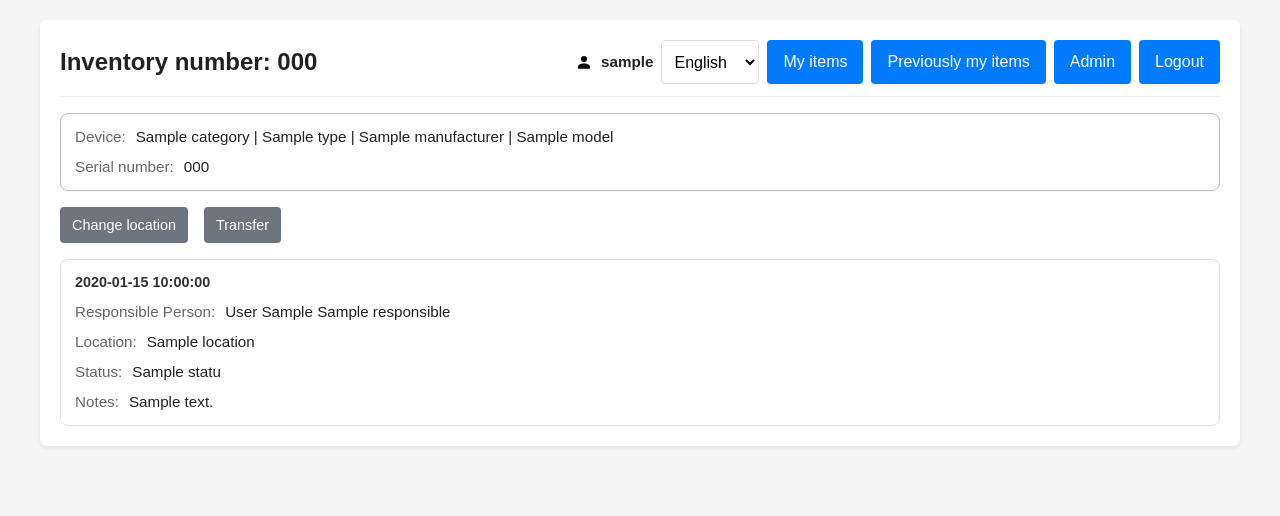
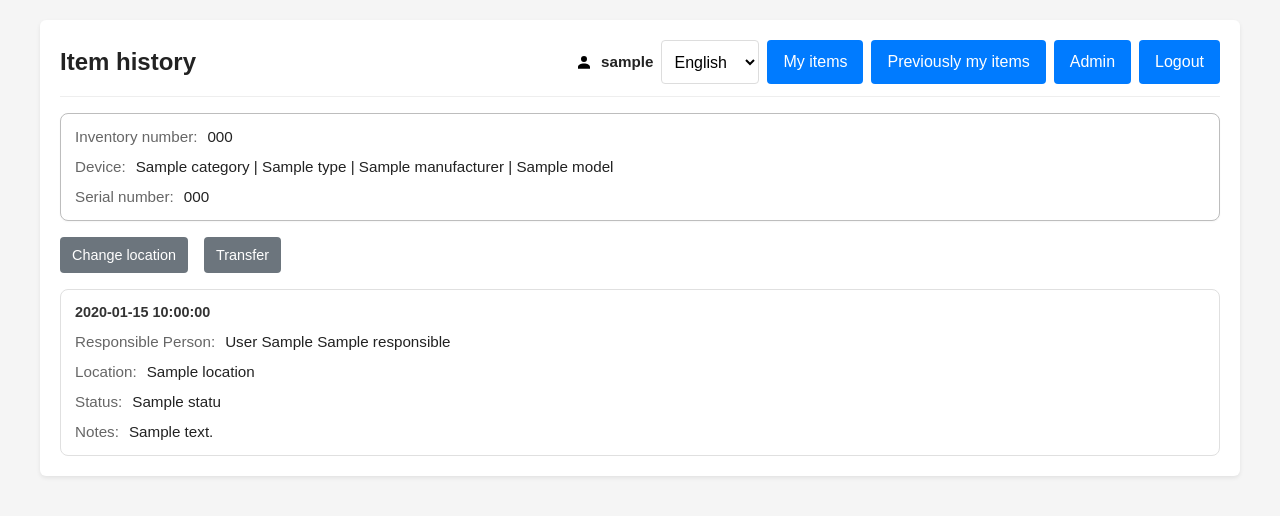
Before and after one commit to disafronov/sloths-inventory, a Django app: page /items/1/ in a window 1280 px wide. Shown: the top 516 px of the page. Run offline with Django 5.2, Linux system fonts and the light colour scheme; a user stored in the database is signed in; tables that the repository leaves empty hold one stand-in row (values such as "Sample post"); parts of the project's set-up code (start-up, migrations or seed data) failed here and were passed over.

Commit message:
feat: introduce item header card for consistent item detail display
- Added a new template for the item header card to standardize the display of item details across various inventory templates.
- Updated the change location, item history, and transfer creation templates to include the new item header card, enhancing visual consistency and reducing code duplication.

Signed-off-by: Dmitrii Safronov <zimniy@cyberbrain.cc>

```diff
--- /dev/null
+++ b/src/inventory/templates/inventory/_item_header_card.html
@@ -0,0 +1,15 @@
+{% load i18n %}
+<div class="item-card" aria-label="{% trans 'Item details' %}">
+    <div class="item-card__row">
+        <span class="item-card__label">{% trans "Inventory number" %}:</span>
+        <span class="item-card__value">{{ item.inventory_number }}</span>
+    </div>
+    <div class="item-card__row">
+        <span class="item-card__label">{% trans "Device" %}:</span>
+        <span class="item-card__value">{{ item.device }}</span>
+    </div>
+    <div class="item-card__row">
+        <span class="item-card__label">{% trans "Serial number" %}:</span>
+        <span class="item-card__value">{{ item.serial_number|default:"-" }}</span>
+    </div>
+</div>
--- a/src/inventory/templates/inventory/item_history.html
+++ b/src/inventory/templates/inventory/item_history.html
@@ -3,21 +3,12 @@
 
 {% block title %}{% trans "Item history" %} - {% trans "Sloths Inventory" %}{% endblock %}
 
-{% block heading %}{% trans "Inventory number" %}: {{ item.inventory_number }}{% endblock %}
+{% block heading %}{% trans "Item history" %}{% endblock %}
 
 {% block content %}
 <p class="sr-only">{% trans "Item history" %}</p>
 <div class="page-stack">
-    <div class="item-card" aria-label="{% trans 'Item details' %}">
-        <div class="item-card__row">
-            <span class="item-card__label">{% trans "Device" %}:</span>
-            <span class="item-card__value">{{ item.device }}</span>
-        </div>
-        <div class="item-card__row">
-            <span class="item-card__label">{% trans "Serial number" %}:</span>
-            <span class="item-card__value">{{ item.serial_number|default:"-" }}</span>
-        </div>
-    </div>
+    {% include "inventory/_item_header_card.html" %}
 
     {# Transfer state before move actions so "transfer" stays above "change location" when the offer link is hidden. #}
     {% if pending_transfer %}
```
Also changed, not shown: src/inventory/templates/inventory/change_location.html (+2 -11 lines), src/inventory/templates/inventory/transfer_create.html (+2 -11 lines).
